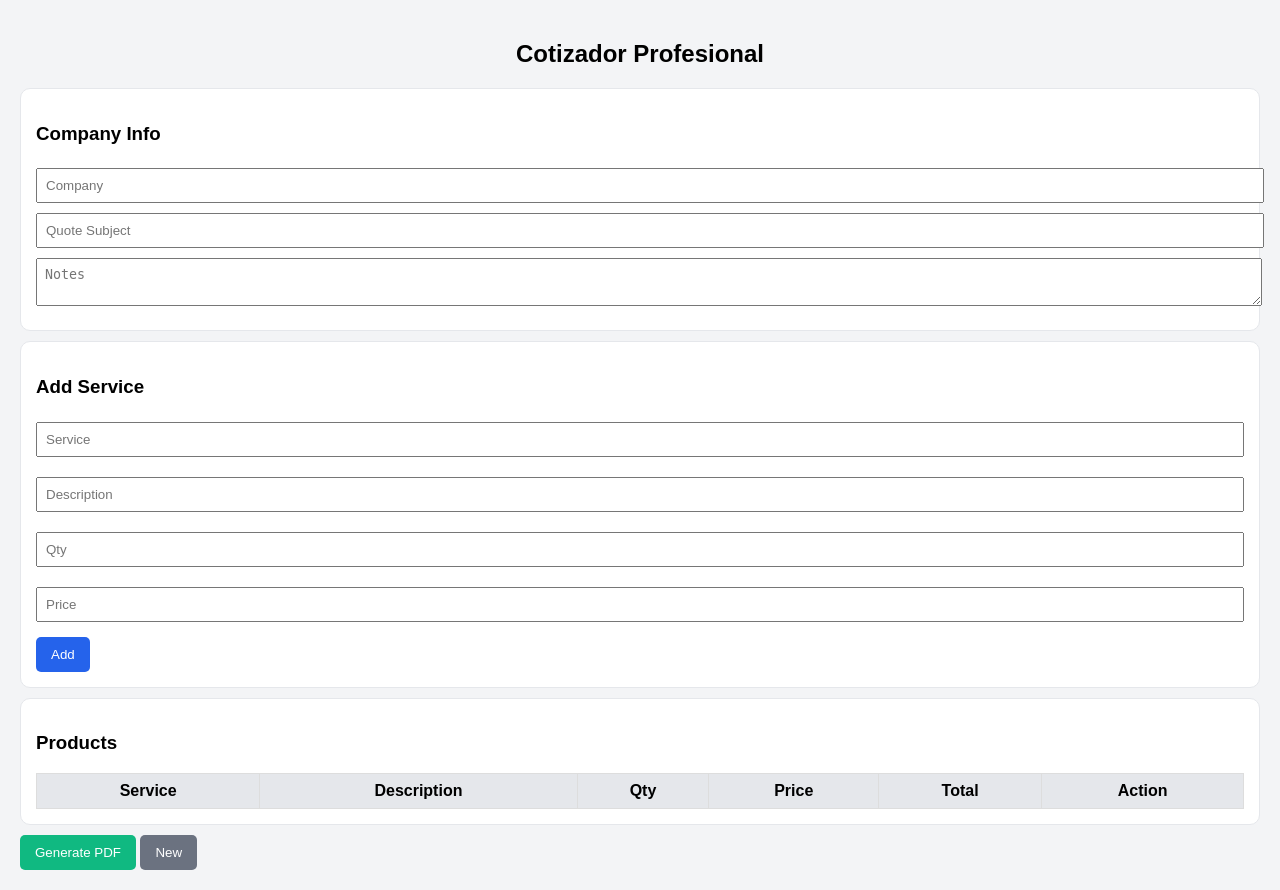
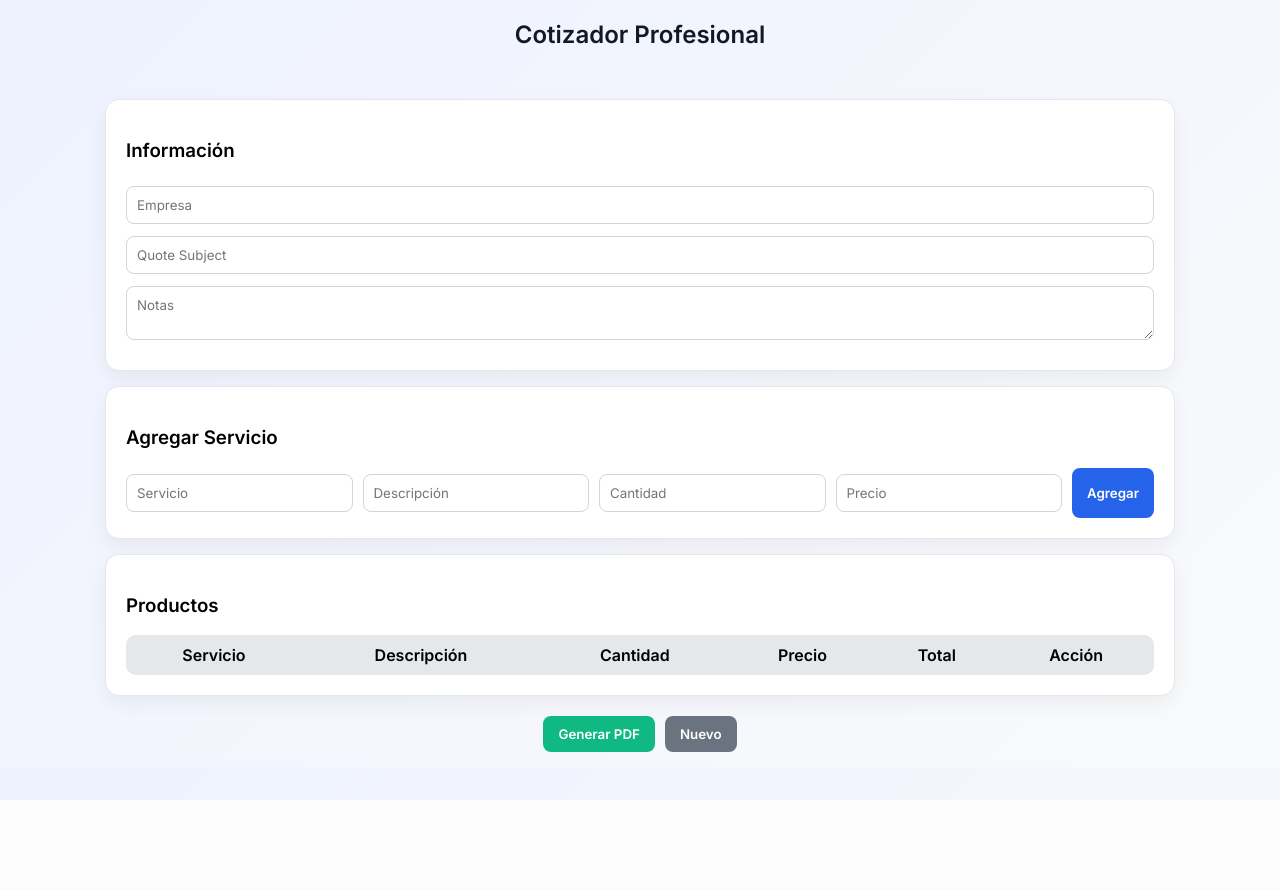
Before and after one commit to gabrielzr601/cotizador-web, a Flask app: page / in a window 1280 px wide. After the commit the page ends 800 px from the top, so only its background shows below. Run offline with Flask 3, Linux system fonts and the light colour scheme; lists and menus that the app fills with data are empty.

Commit message:
responsivo

```diff
--- a/templates/index.html
+++ b/templates/index.html
@@ -1,32 +1,69 @@
 <!DOCTYPE html>
-<html>
+<html lang="es">
 <head>
+    <meta charset="UTF-8">
     <title>Cotizador</title>
 
+    <!-- RESPONSIVE -->
+    <meta name="viewport" content="width=device-width, initial-scale=1.0">
+
+    <!-- FUENTE MODERNA -->
+    <link href="https://fonts.googleapis.com/css2?family=Inter:wght@300;400;600&display=swap" rel="stylesheet">
+
     <style>
+        * {
+            box-sizing: border-box;
+            font-family: 'Inter', sans-serif;
+        }
+
         body {
-            font-family: Arial;
-            background: #f3f4f6;
             margin: 0;
-            padding: 20px;
+            background: linear-gradient(135deg, #eef2ff, #f9fafb);
         }
 
         h2 {
             text-align: center;
+            margin: 20px 0;
+            color: #111827;
+        }
+
+        .container {
+            max-width: 1100px;
+            margin: auto;
+            padding: 15px;
         }
 
         .card {
             background: white;
-            padding: 15px;
-            margin: 10px 0;
-            border-radius: 10px;
+            padding: 20px;
+            margin: 15px 0;
+            border-radius: 14px;
             border: 1px solid #e5e7eb;
+            box-shadow: 0 8px 20px rgba(0,0,0,0.05);
+            transition: 0.3s;
+        }
+
+        .card:hover {
+            transform: translateY(-2px);
         }
 
         input, textarea {
             width: 100%;
-            padding: 8px;
-            margin: 5px 0;
+            padding: 10px;
+            margin: 6px 0;
+            border-radius: 8px;
+            border: 1px solid #d1d5db;
+            outline: none;
+            transition: 0.2s;
+        }
+
+        input:focus, textarea:focus {
+            border-color: #2563eb;
+            box-shadow: 0 0 0 2px rgba(37,99,235,0.2);
+        }
+
+        textarea {
+            resize: vertical;
         }
 
         .row {
@@ -35,12 +72,23 @@
             flex-wrap: wrap;
         }
 
+        .row input {
+            flex: 1;
+            min-width: 120px;
+        }
+
         button {
             padding: 10px 15px;
             border: none;
             cursor: pointer;
             color: white;
-            border-radius: 5px;
+            border-radius: 8px;
+            font-weight: 600;
+            transition: 0.2s;
+        }
+
+        button:hover {
+            transform: scale(1.05);
         }
 
         .blue { background: #2563eb; }
@@ -51,17 +99,65 @@
         table {
             width: 100%;
             border-collapse: collapse;
-            background: white;
+            border-radius: 10px;
+            overflow: hidden;
         }
 
         th, td {
-            border: 1px solid #ddd;
-            padding: 8px;
+            padding: 10px;
             text-align: center;
         }
 
         th {
             background: #e5e7eb;
+        }
+
+        tr:nth-child(even) {
+            background: #f9fafb;
+        }
+
+        /* 🔥 RESPONSIVE TABLE */
+        @media (max-width: 768px) {
+
+            table thead {
+                display: none;
+            }
+
+            table, tbody, tr, td {
+                display: block;
+                width: 100%;
+            }
+
+            tr {
+                margin-bottom: 15px;
+                border: 1px solid #e5e7eb;
+                border-radius: 12px;
+                padding: 10px;
+                background: white;
+                box-shadow: 0 5px 10px rgba(0,0,0,0.05);
+            }
+
+            td {
+                text-align: left;
+                padding: 8px;
+                position: relative;
+            }
+
+            td::before {
+                content: attr(data-label);
+                font-weight: bold;
+                display: block;
+                color: #6b7280;
+                margin-bottom: 3px;
+            }
+        }
+
+        .buttons {
+            display: flex;
+            justify-content: center;
+            gap: 10px;
+            flex-wrap: wrap;
+            margin-top: 20px;
         }
     </style>
 </head>
@@ -70,55 +166,58 @@
 
 <h2>Cotizador Profesional</h2>
 
+<div class="container">
+
 <form method="POST">
 
     <!-- EMPRESA -->
     <div class="card">
-        <h3>Company Info</h3>
+        <h3>Información</h3>
 
-        <!-- 🔥 FIX: mantener valores -->
-        <input name="empresa" placeholder="Company" value="{{empresa}}">
+        <input name="empresa" placeholder="Empresa" value="{{empresa}}">
         <input name="cliente" placeholder="Quote Subject" value="{{cliente}}">
-        <textarea name="notas" placeholder="Notes">{{notas}}</textarea>
+        <textarea name="notas" placeholder="Notas">{{notas}}</textarea>
     </div>
 
     <!-- PRODUCTOS -->
     <div class="card">
-        <h3>Add Service</h3>
+        <h3>Agregar Servicio</h3>
 
         <div class="row">
-            <input name="servicio" placeholder="Service">
-            <input name="desc" placeholder="Description">
-            <input name="qty" placeholder="Qty" type="number">
-            <input name="precio" placeholder="Price" type="number">
+            <input name="servicio" placeholder="Servicio">
+            <input name="desc" placeholder="Descripción">
+            <input name="qty" placeholder="Cantidad" type="number">
+            <input name="precio" placeholder="Precio" type="number">
 
-            <!-- 🔥 IMPORTANTE -->
-            <button class="blue" name="action" value="agregar">Add</button>
+            <button class="blue" name="action" value="agregar">Agregar</button>
         </div>
     </div>
 
     <!-- TABLA -->
     <div class="card">
-        <h3>Products</h3>
+        <h3>Productos</h3>
 
         <table>
+            <thead>
                 <tr>
-                <th>Service</th>
-                <th>Description</th>
-                <th>Qty</th>
-                <th>Price</th>
+                    <th>Servicio</th>
+                    <th>Descripción</th>
+                    <th>Cantidad</th>
+                    <th>Precio</th>
                     <th>Total</th>
-                <th>Action</th>
+                    <th>Acción</th>
                 </tr>
+            </thead>
 
+            <tbody>
                 {% for p in productos %}
                 <tr>
-                <td>{{p[0]}}</td>
-                <td>{{p[1]}}</td>
-                <td>{{p[2]}}</td>
-                <td>{{p[3]}}</td>
-                <td>{{p[4]}}</td>
-                <td>
+                    <td data-label="Servicio">{{p[0]}}</td>
+                    <td data-label="Descripción">{{p[1]}}</td>
+                    <td data-label="Cantidad">{{p[2]}}</td>
+                    <td data-label="Precio">{{p[3]}}</td>
+                    <td data-label="Total">{{p[4]}}</td>
+                    <td data-label="Acción">
                         <button class="red" name="action" value="eliminar">
                             <input type="hidden" name="index" value="{{loop.index0}}">
                             X
@@ -126,14 +225,19 @@
                     </td>
                 </tr>
                 {% endfor %}
+            </tbody>
         </table>
     </div>
 
     <!-- BOTONES -->
-    <button class="green" name="action" value="pdf">Generate PDF</button>
-    <button class="gray" name="action" value="nuevo">New</button>
+    <div class="buttons">
+        <button class="green" name="action" value="pdf">Generar PDF</button>
+        <button class="gray" name="action" value="nuevo">Nuevo</button>
+    </div>
 
 </form>
 
+</div>
+
 </body>
 </html>
```
Lines whose indentation alone changed are shown as unchanged.
